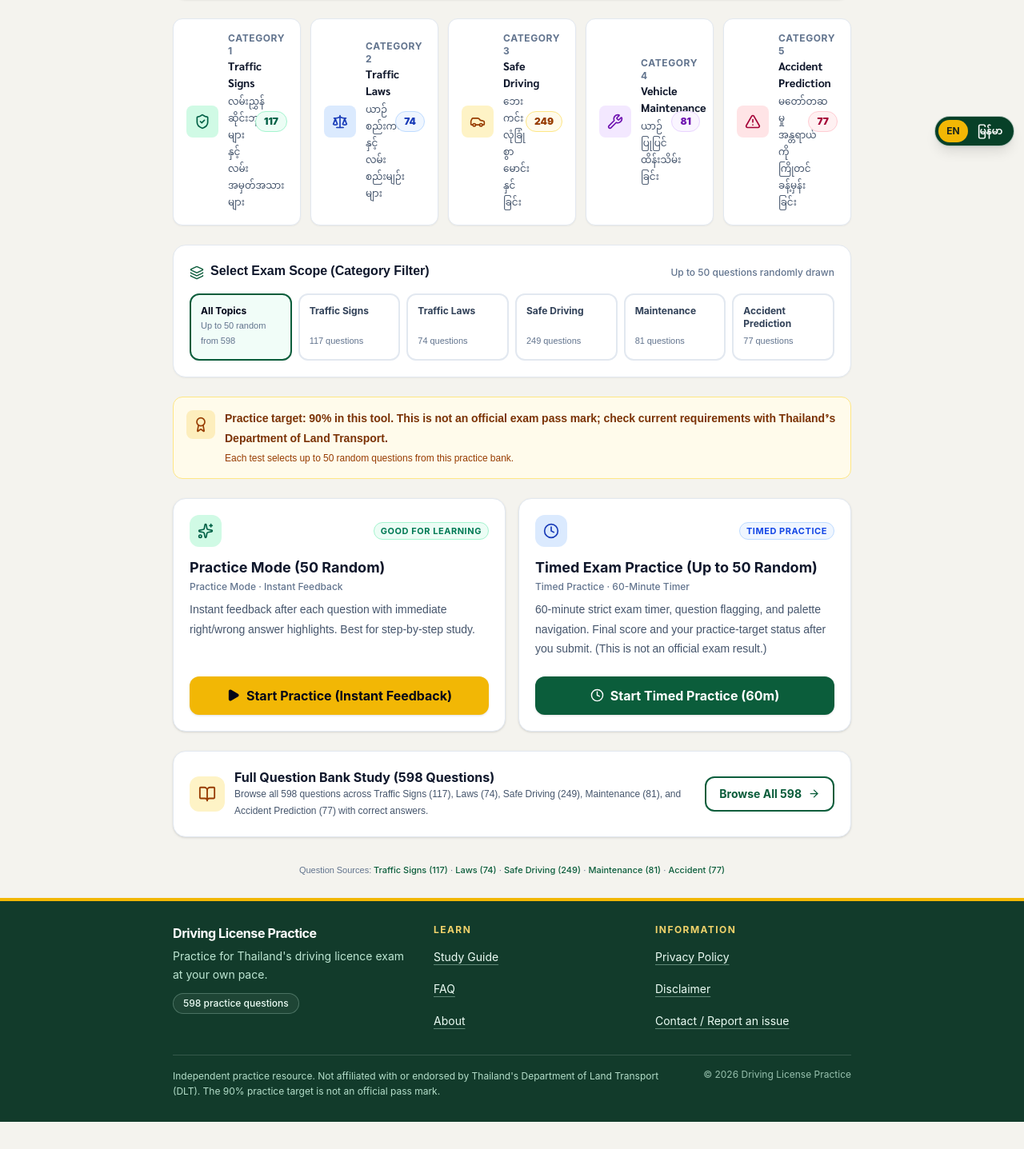
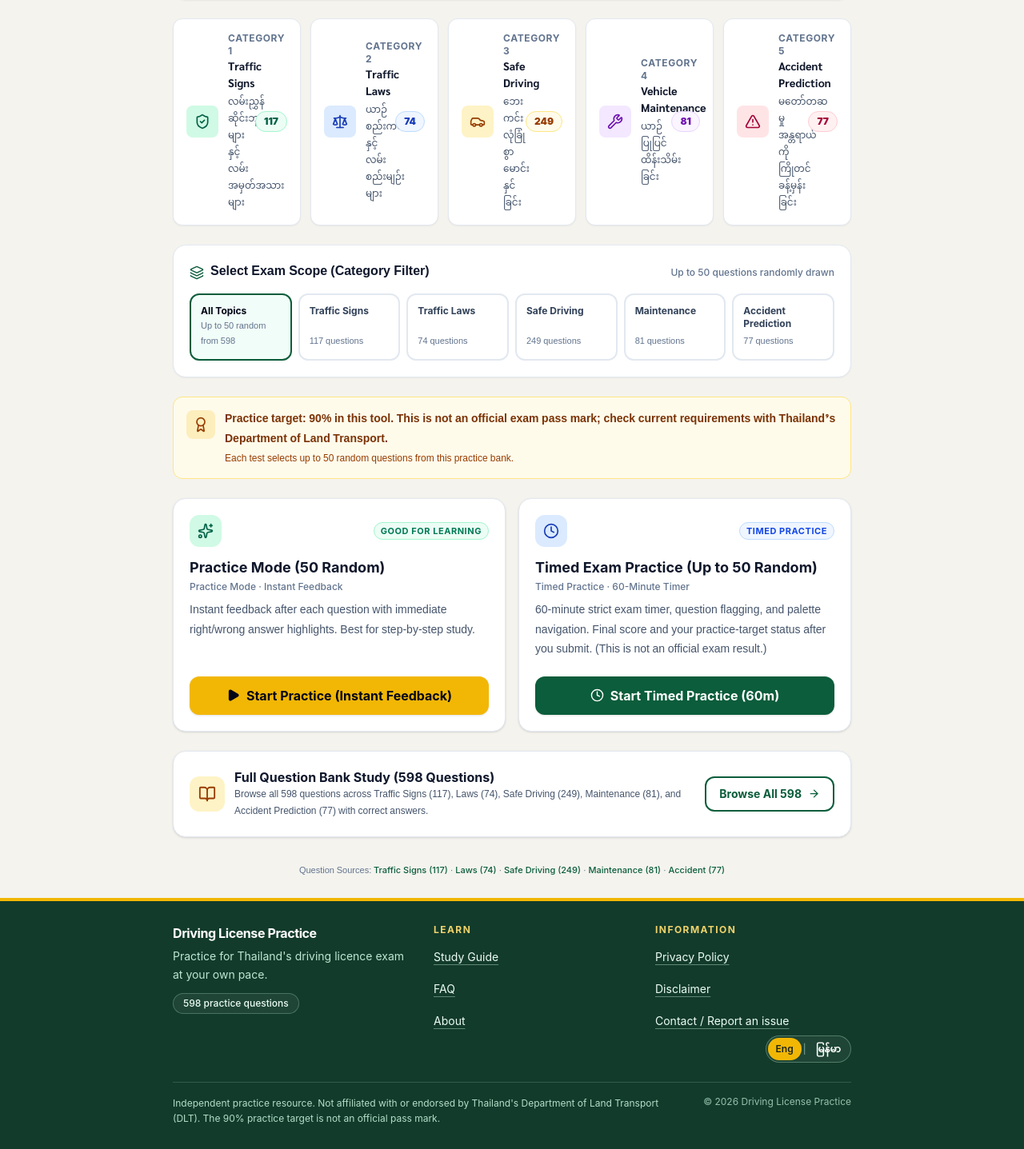
Before and after one commit to ZinLinn254995/Thai-Driving-License-Exam, a React (Vite) app: page / in a window 1280 px wide. Shown: the part 601-2038 px from the top of the page at 80% size. Before the commit the page ends 2004 px from the top, so only its background shows below. Built offline with nearby package versions, Linux system fonts and the light colour scheme.

Commit message:
ui: place compact language switcher in footer and page header

```diff
--- a/src/App.tsx
+++ b/src/App.tsx
@@ -321,11 +321,6 @@ export default function App() {
         </Suspense>
       </main>
 
-      {/* Compact language switcher stays fixed while navigating the app. */}
-      <div className="fixed bottom-4 right-3 z-50 inline-flex items-center gap-0.5 rounded-full border border-white/70 bg-[#074028] p-1 shadow-lg" role="group" aria-label="Choose language">
-        <button type="button" onClick={() => { setSiteLanguage('en'); try { localStorage.setItem('thai_drive_site_language', 'en'); } catch {} }} aria-pressed={siteLanguage === 'en'} className={`min-h-7 rounded-full px-2.5 py-1 text-xs font-bold transition-colors focus-visible:outline focus-visible:outline-2 focus-visible:outline-offset-2 focus-visible:outline-white ${siteLanguage === 'en' ? 'bg-[#f2b705] text-[#19241e]' : 'text-white hover:bg-white/10'}`}>EN</button>
-        <button type="button" onClick={() => { setSiteLanguage('my'); try { localStorage.setItem('thai_drive_site_language', 'my'); } catch {} }} aria-pressed={siteLanguage === 'my'} className={`min-h-7 rounded-full px-2.5 py-1 text-xs font-bold transition-colors focus-visible:outline focus-visible:outline-2 focus-visible:outline-offset-2 focus-visible:outline-white ${siteLanguage === 'my' ? 'bg-[#f2b705] text-[#19241e]' : 'text-white hover:bg-white/10'}`}>မြန်မာ</button>
-      </div>
       <footer className="mt-auto border-t-4 border-[#f2b705] bg-[#123b2b] text-white">
         <div className="mx-auto max-w-4xl px-5 py-6 sm:px-6 sm:py-7">
           <div className="grid grid-cols-1 gap-6 sm:grid-cols-[1.2fr_1fr_1fr] sm:gap-8">
@@ -351,6 +346,13 @@ export default function App() {
               </ul>
             </nav>
           </div>
+          <div className="mb-4 flex justify-end">
+            <div className="inline-flex items-center gap-0.5 rounded-full border border-emerald-100/30 bg-white/5 p-0.5" role="group" aria-label="Choose language">
+              <button type="button" onClick={() => { setSiteLanguage('en'); try { localStorage.setItem('thai_drive_site_language', 'en'); } catch {} }} aria-pressed={siteLanguage === 'en'} className={`min-h-7 rounded-full px-2.5 py-1 text-xs font-semibold transition-colors focus-visible:outline focus-visible:outline-2 focus-visible:outline-offset-2 focus-visible:outline-white ${siteLanguage === 'en' ? 'bg-[#f2b705] text-[#19241e]' : 'text-white hover:bg-white/10'}`}>Eng</button>
+              <span aria-hidden="true" className="text-xs text-emerald-100/60">|</span>
+              <button type="button" onClick={() => { setSiteLanguage('my'); try { localStorage.setItem('thai_drive_site_language', 'my'); } catch {} }} aria-pressed={siteLanguage === 'my'} className={`min-h-7 rounded-full px-2.5 py-1 text-xs font-semibold transition-colors focus-visible:outline focus-visible:outline-2 focus-visible:outline-offset-2 focus-visible:outline-white ${siteLanguage === 'my' ? 'bg-[#f2b705] text-[#19241e]' : 'text-white hover:bg-white/10'}`}>မြန်မာ</button>
+            </div>
+          </div>
           <div className="mt-5 border-t border-white/15 pt-4 sm:mt-6 sm:flex sm:items-start sm:justify-between sm:gap-6">
             <p className="m-0 max-w-2xl text-xs leading-relaxed text-emerald-100/85">{siteLanguage === 'en' ? "Independent practice resource. Not affiliated with or endorsed by Thailand's Department of Land Transport (DLT). The 90% practice target is not an official pass mark." : 'ဤဝက်ဘ်ဆိုက်သည် သီးခြားလွတ်လပ်သော လေ့ကျင့်ရေးအရင်းအမြစ်ဖြစ်ပြီး ထိုင်းနိုင်ငံ ကုန်းလမ်းပို့ဆောင်ရေးဦးစီးဌာန (DLT) နှင့် မသက်ဆိုင်သလို ၎င်း၏ ထောက်ခံအတည်ပြုမှုလည်း မရှိပါ။ ၉၀% လေ့ကျင့်ရမှတ်သည် တရားဝင်အောင်မှတ် မဟုတ်ပါ။'}</p>
             <p className="mt-3 shrink-0 text-xs text-emerald-100/70 sm:mt-0">© {new Date().getFullYear()} {siteLanguage === 'en' ? 'Driving License Practice' : 'ယာဉ်မောင်းလိုင်စင် လေ့ကျင့်ရေး'}</p>
```
